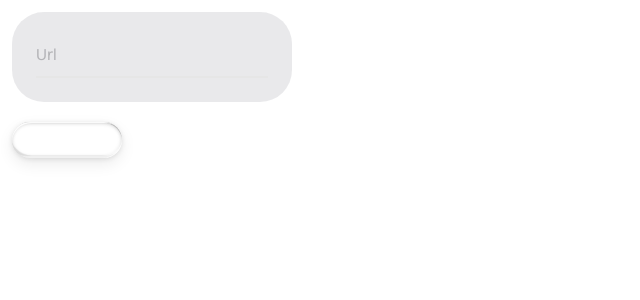
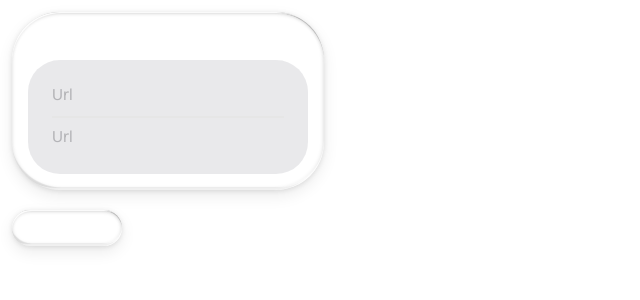
Before and after one commit to michTheBrandofficial/mobily-responsive, a React (Vite) app: page / in a window 1280 px wide. Shown: the top 300 px of the page, without its empty margins (0-640 px from the left). Built offline with nearby package versions, Linux system fonts and the light colour scheme.

Commit message:
[🚀 feat] liquid glass ios style input optimitized

```diff
--- a/components/index.tsx
+++ b/components/index.tsx
@@ -3,23 +3,43 @@ import { Button } from "./ui/buttons";
 import Menu from "./ui/menu";
 import { Input } from "./ui/inputs/input";
 import { useState } from "react";
+import LiquidGlass from "./ui/liquid-glass";
 
 const Components = () => {
   const [value, setValue] = useState("");
   return (
     <section className="tws-w-full tws-bg-transparent tws-h-screen tws-overflow-x-auto tws-p-3 tws-space-y-5 tws-no-scrollbar tws-relative">
-      <div className="tws-w-[280px] tws-h-fit tws-p-6 tws-bg-[#787880]/[.16] tws-rounded-[32px] ">
-        <Input.Text
-          value={value}
-          required
-          onChange={(e) => setValue(e.target.value)}
-          bottomBorder className=" " name="url" placeholder="Url" />
-      </div>
+      <LiquidGlass.div
+        className="tws-p-4 tws-pt-12 tws-w-fit tws-rounded-[48px]  "
+        color={'#fff'}
+        mixingPercentage={24}
+      >
+        <div className="tws-w-[280px] tws-h-fit tws-py-4 tws-px-6 tws-bg-[#787880]/[.16] tws-rounded-[32px] ">
+          <Input.Text
+            required
+            bottomBorder
+            className=" "
+            name="url"
+            placeholder="Url"
+          />
+          <Input.Text
+            value={value}
+            required
+            onChange={(e) => {
+              setValue(e.target.value)
+            }}
+            className=" "
+            name="url"
+            placeholder="Url"
+          />
+        </div>
+      </LiquidGlass.div>
+
       <Menu transformOrigin="top-left">
         <Menu.Trigger>
           <Button.LiquidGlass
             color={"#fff"}
-            className="!tws-rounded-full"
+            className="!tws-rounded-full tws-relative -tws-z-20"
             mixingPercentage={12}
             // color={[uint8(14), uint8(165), uint8(233)]}
           >
--- a/components/ui/inputs/input.tsx
+++ b/components/ui/inputs/input.tsx
@@ -26,7 +26,7 @@ const TextInput: React.FC<TextInputProps> = (props) => {
   return (
     <div
       className={cn(
-        "tws-flex tws-font-Switzer tws-flex-col tws-relative ",
+        "tws-flex tws-bg- tws-font-Switzer tws-flex-col tws-relative ",
         {
           "tws-opacity-[.4]": props.disabled,
           "tws-border-b-2 tws-border-b-[#E6E6E6]": Boolean(props.bottomBorder),
@@ -35,7 +35,6 @@ const TextInput: React.FC<TextInputProps> = (props) => {
         "data-[focused=true]:tws-border-b-sky-400 data-[error=true]:tws-border-b-red-400 data-[disabled=true]:tws-border-b-gray-400 data-[disabled=true]:tws-cursor-not-allowed ",
         props.className,
       )}
-      onClick={() => setIsFocused(true)}
       data-focused={isFocused}
       data-error={Boolean(error)}
       data-name={props.name}
@@ -51,7 +50,6 @@ const TextInput: React.FC<TextInputProps> = (props) => {
         ref={inputRef}
         value={props.value}
         disabled={props.disabled}
-        defaultValue={props.defaultValue || ""}
         onBlur={({ currentTarget: { value } }) => {
           if (value === "" && props.required)
             setError(`This field is required`);
--- a/components/ui/liquid-glass.tsx
+++ b/components/ui/liquid-glass.tsx
@@ -5,11 +5,15 @@ import { hexToRgbArray, percentage, rgbArrayToHex } from "@/lib/utils";
 import { HTMLElements, HTMLMotionProps, motion } from "motion/react";
 import * as React from "react";
 import "./liquid-glass.css";
+import { memo } from "react";
 
-const LiquidGlassFilter = () => {
+/**
+ * @dev not used yet
+ */
+export const LiquidGlassFilter = () => {
   return (
     <div className="liquid-glass-filter">
-      <svg className="tws-hidden">
+      <svg className="">
         <filter id="glass-filter" primitiveUnits="objectBoundingBox">
           <feImage
             result="map"
@@ -101,18 +105,16 @@ type LiquidGlassHtmlElements = {
   >;
 };
 
-const LiquidGlass = new Proxy({} as LiquidGlassHtmlElements, {
-  get(_, property) {
-    const tag = property as string;
-    return function LiquidGlass({
+const LiquidGlassImplMemoized = memo(function LiquidGlassImpl({
   children,
   className,
   style = {},
   color = `#bbbbbc`,
   tint,
   mixingPercentage = 12,
+  tag,
   ...props
-    }: LiquidGlassProps) {
+}: LiquidGlassProps & { tag: keyof HTMLElements }) {
   const [hex, rgb] = pipe(color, (color): [HexColor, RgbColor] => {
     if (typeof color === "string") return [color, hexToRgbArray(color)];
     else if (Array.isArray(color)) return [rgbArrayToHex(color), color];
@@ -141,10 +143,28 @@ const LiquidGlass = new Proxy({} as LiquidGlassHtmlElements, {
       }}
     >
       {children}
-          <LiquidGlassFilter />
     </MotionComponent>
   );
-    };
+})
+
+const componentCache = new Map<string, React.FunctionComponent<any>>();
+
+const LiquidGlass = new Proxy({} as LiquidGlassHtmlElements, {
+  get(_, property) {
+    const tag = property as string;
+
+    // Return cached component if it exists
+    if (componentCache.has(tag)) {
+      return componentCache.get(tag)!;
+    }
+
+    // Create and cache the component
+    const Component = (props: any) => (
+      <LiquidGlassImplMemoized {...props} tag={tag} />
+    );
+
+    componentCache.set(tag, Component);
+    return Component;
   },
 });
 
--- a/index.html
+++ b/index.html
@@ -19,7 +19,7 @@
     style="
       height: 100vh;
       width: 100vw;
-      background-color: white;
+      background-color: transparent;
       padding: 0px;
     "></body>
 </html>
```
Lines whose indentation alone changed are shown as unchanged.
